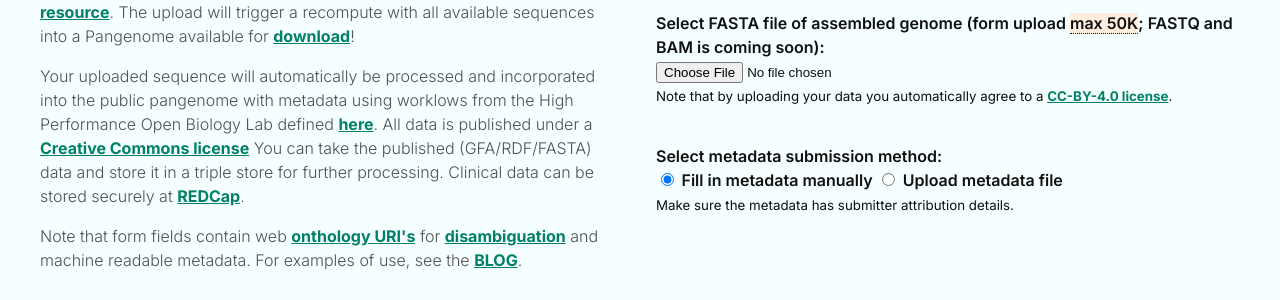
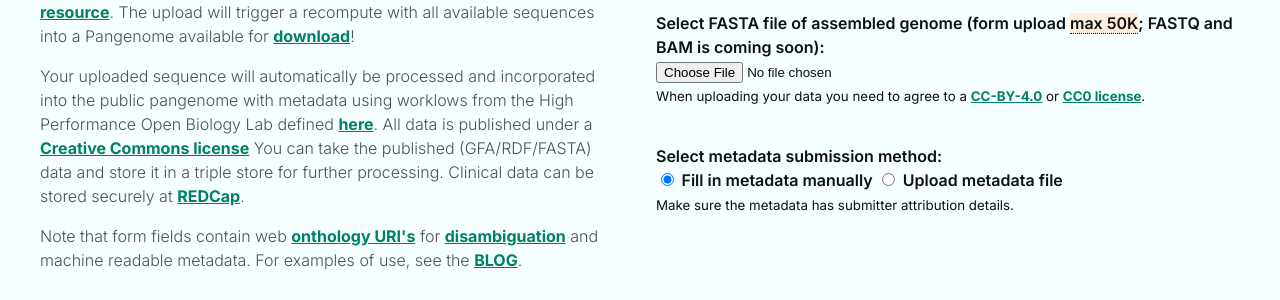
Before and after one commit to pubseq/bh20-seq-resource, a Flask app: page / in a window 1280 px wide. Shown: the part 342-642 px from the top of the page. Run offline with Flask 2, Linux system fonts and the light colour scheme; data that the repository does not hold is empty.

Commit message:
CC0 license mention

```diff
--- a/bh20simplewebuploader/templates/form.html
+++ b/bh20simplewebuploader/templates/form.html
@@ -56,7 +56,7 @@
                     <input type="file" id="fasta" name="fasta" accept=".fa,.fasta,.fna,.fq" required>
                     <br>
                     <small>
-                    Note that by uploading your data you automatically agree to a <a href="https://creativecommons.org/licenses/by/4.0/">CC-BY-4.0 license</a>. </small>
+                    When uploading your data you need to agree to a <a href="https://creativecommons.org/licenses/by/4.0/">CC-BY-4.0</a> or <a href="https://creativecommons.org/share-your-work/public-domain/cc0/">CC0 license</a>. </small>
                 </div>
 
                 <div class="metadata">
```
